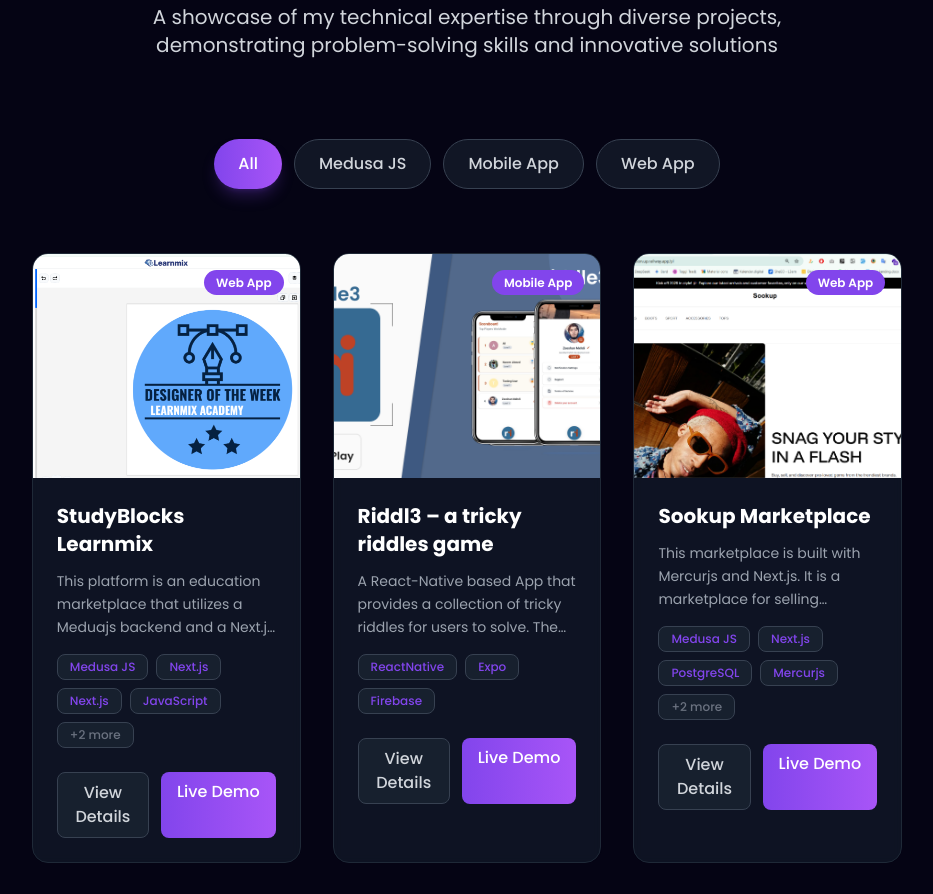
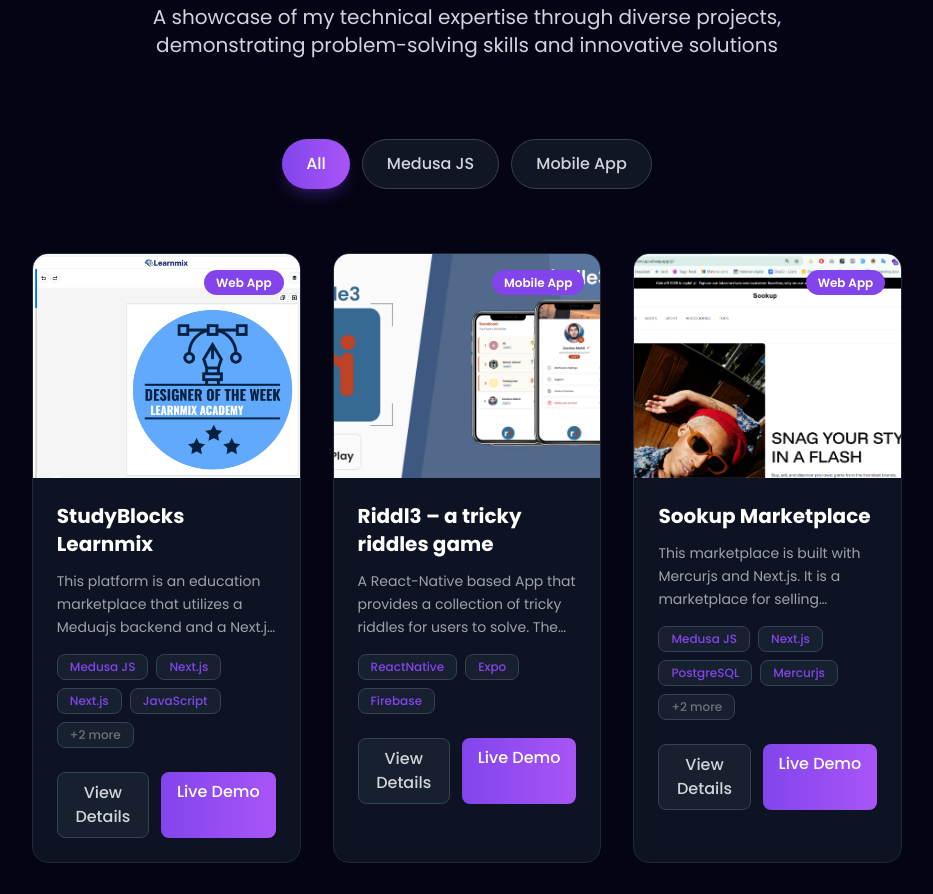
Before and after one commit to ZeeshanMehdiDev/zeeshan-mehdi-portfolio, a React (Vite) app: page / in a window 1280 px wide. Shown: the part 3980-4874 px from the top of the page, without its empty margins (173-1106 px from the left). Built offline with nearby package versions, Linux system fonts and the light colour scheme.

Commit message:
Update Work.jsx

```diff
--- a/src/components/Work/Work.jsx
+++ b/src/components/Work/Work.jsx
@@ -13,8 +13,8 @@
     setSelectedProject(null);
   };
 
-  // Filter categories - All, Medusa JS, Mobile App, Web App
-  const uniqueCategories = ["All", "Medusa JS", "Mobile App", "Web App"];
+  // Filter categories - All, Medusa JS, Mobile App
+  const uniqueCategories = ["All", "Medusa JS", "Mobile App"];
 
   // Filter projects based on selected category
   const filteredProjects = (() => {
@@ -31,15 +31,6 @@
       case "Mobile App":
         return projects.filter(project =>
           project.tags.some(tag =>
-            tag.toLowerCase().includes('reactnative') ||
-            tag.toLowerCase().includes('kotlin') ||
-            tag.toLowerCase().includes('android') ||
-            tag.toLowerCase().includes('expo')
-          )
-        );
-      case "Web App":
-        return projects.filter(project =>
-          !project.tags.some(tag =>
             tag.toLowerCase().includes('reactnative') ||
             tag.toLowerCase().includes('kotlin') ||
             tag.toLowerCase().includes('android') ||
```
